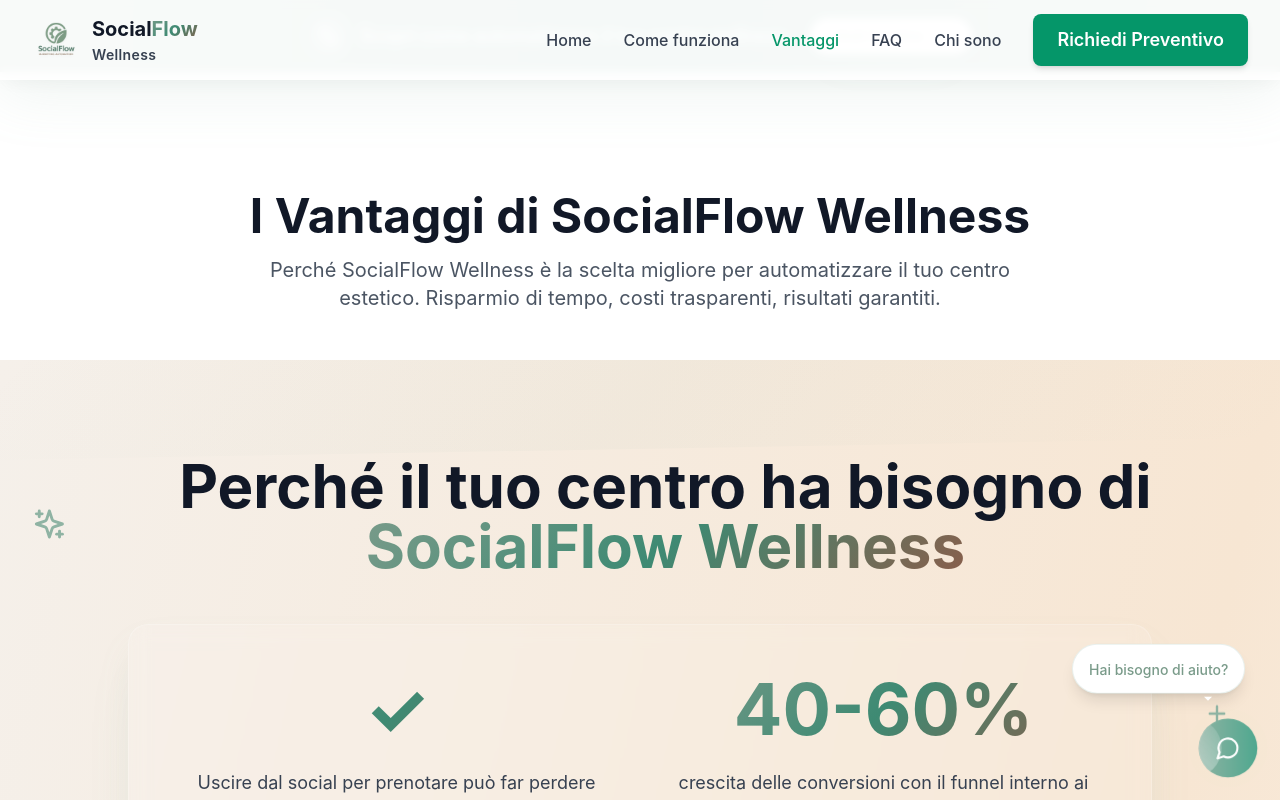
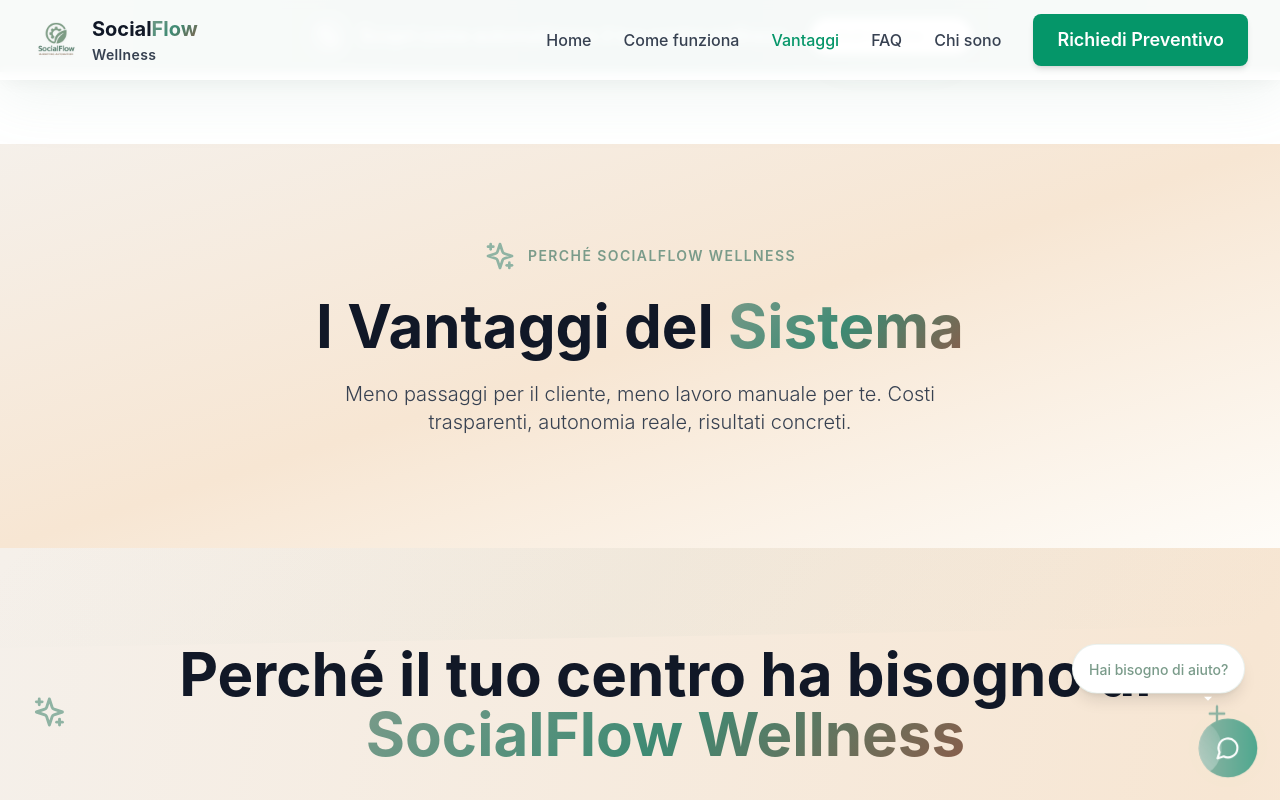
Before and after one commit to ronza99/SocialFlow-Wellness, a React (Vite) app: page /vantaggi in a window 1280 px wide. Shown: the top 800 px of the page. Built offline with nearby package versions, Linux system fonts and the light colour scheme.

Commit message:
Updated Benefits.tsx

```diff
--- a/src/components/Benefits.tsx
+++ b/src/components/Benefits.tsx
@@ -85,9 +85,11 @@ const Benefits = () => {
               </div>
             </div>
           </div>
+        </div>
 
-          {/* Enhanced Comparison */}
-          <div className="wellness-card p-8 sm:p-12 max-w-6xl mx-auto mb-12 sm:mb-16 shadow-organic-lg animate-fade-in-up">
+        {/* BLOCCO 1: Confronto */}
+        <div className="border-t border-sage-green/20 pt-16 sm:pt-20 mb-16 sm:mb-20">
+          <div className="wellness-card p-8 sm:p-12 max-w-6xl mx-auto shadow-organic-lg animate-fade-in-up">
             <h3 className="text-3xl sm:text-4xl font-serif font-bold text-high-contrast mb-8 sm:mb-12">
               SocialFlow vs Gestionali classici
             </h3>
@@ -125,7 +127,10 @@ const Benefits = () => {
             </div>
           </div>
 
-          {/* Enhanced Fear addressing */}
+        </div>
+
+        {/* BLOCCO 2: Tecnologia e onboarding */}
+        <div className="border-t border-sage-green/20 pt-16 sm:pt-20 mb-16 sm:mb-20 bg-cream-white/50 rounded-wellness px-4 sm:px-8 py-12 sm:py-16">
           <div className="glass rounded-wellness p-8 sm:p-12 max-w-5xl mx-auto mb-12 sm:mb-16 shadow-organic animate-fade-in-up">
             <h3 className="text-3xl sm:text-4xl font-serif font-bold text-high-contrast mb-6 sm:mb-8">
               "La tecnologia mi spaventa"
@@ -137,7 +142,7 @@ const Benefits = () => {
           </div>
 
           {/* Supporto tecnologico e formazione */}
-          <div className="wellness-card p-8 sm:p-12 max-w-6xl mx-auto mb-12 sm:mb-16 shadow-organic-lg animate-fade-in-up">
+          <div className="wellness-card p-8 sm:p-12 max-w-6xl mx-auto shadow-organic-lg animate-fade-in-up">
             <div className="text-center mb-8 sm:mb-10">
               <div className="bg-gradient-to-br from-sage-green to-misty-teal w-20 h-20 sm:w-24 sm:h-24 rounded-wellness flex items-center justify-center mx-auto mb-6 sm:mb-8 shadow-organic">
                 <Brain className="w-10 h-10 sm:w-12 sm:h-12 text-white" />
@@ -240,8 +245,16 @@ const Benefits = () => {
               </div>
             </div>
           </div>
-          {/* Enhanced Benefits Grid */}
-          <div className="grid grid-cols-1 md:grid-cols-2 gap-8 sm:gap-12 mb-12 sm:mb-16">
+        </div>
+
+        {/* BLOCCO 3: Funzionalita' chiave */}
+        <div className="border-t border-sage-green/20 pt-16 sm:pt-20 mb-16 sm:mb-20">
+          <div className="text-center mb-12 sm:mb-16">
+            <h2 className="text-2xl sm:text-3xl md:text-4xl font-serif font-bold text-high-contrast animate-fade-in">
+              Funzionalita' che fanno la differenza
+            </h2>
+          </div>
+          <div className="grid grid-cols-1 md:grid-cols-2 gap-8 sm:gap-12">
             {benefits.map((benefit, index) => (
               <div key={index} className="wellness-card p-8 sm:p-10 hover-lift animate-fade-in-up">
                 <div className={`bg-gradient-to-br ${benefit.color} w-16 h-16 sm:w-20 sm:h-20 rounded-wellness flex items-center justify-center mb-6 sm:mb-8 shadow-organic`}>
@@ -256,8 +269,10 @@ const Benefits = () => {
               </div>
             ))}
           </div>
+        </div>
 
-          {/* Gift Card System */}
+        {/* BLOCCO 4: Gift Card */}
+        <div className="border-t border-sage-green/20 pt-16 sm:pt-20 mb-16 sm:mb-20">
           <div className="glass rounded-wellness p-8 sm:p-12 max-w-5xl mx-auto shadow-organic-lg animate-fade-in-up">
             <div className="text-center">
               <div className="bg-gradient-to-br from-mocha-mousse to-mocha-mousse-dark w-20 h-20 sm:w-24 sm:h-24 rounded-wellness flex items-center justify-center mx-auto mb-6 sm:mb-8 shadow-organic">
--- a/src/pages/Vantaggi.tsx
+++ b/src/pages/Vantaggi.tsx
@@ -1,4 +1,5 @@
 import React from 'react';
+import { Sparkles } from 'lucide-react';
 import Benefits from '../components/Benefits';
 import TransparentCosts from '../components/TransparentCosts';
 import SMSvsEmailMarketing from '../components/SMSvsEmailMarketing';
@@ -6,20 +7,29 @@ import SocialProof from '../components/SocialProof';
 
 export default function Vantaggi() {
   return (
-    <div className="py-12">
-      <div className="max-w-7xl mx-auto px-4 sm:px-6 lg:px-8 mb-12">
-        <h1 className="text-4xl md:text-5xl font-bold text-gray-900 text-center mb-4">
-          I Vantaggi di SocialFlow Wellness
-        </h1>
-        <p className="text-xl text-gray-600 text-center max-w-3xl mx-auto">
-          Perché SocialFlow Wellness è la scelta migliore per automatizzare il tuo centro estetico.
-          Risparmio di tempo, costi trasparenti, risultati garantiti.
-        </p>
+    <div>
+      <div className="py-16 sm:py-24 bg-gradient-to-br from-warm-sand via-soft-apricot to-cream-white">
+        <div className="max-w-4xl mx-auto px-4 sm:px-6 lg:px-8 text-center">
+          <div className="flex items-center justify-center gap-3 mb-6">
+            <Sparkles className="w-8 h-8 text-sage-green" />
+            <span className="text-sm font-semibold tracking-widest uppercase text-sage-green-dark">
+              Perché SocialFlow Wellness
+            </span>
+          </div>
+          <h1 className="text-4xl sm:text-5xl md:text-6xl font-serif font-bold text-high-contrast mb-6 leading-tight animate-fade-in">
+            I Vantaggi del{' '}
+            <span className="gradient-text">Sistema</span>
+          </h1>
+          <p className="text-lg sm:text-xl text-readable max-w-2xl mx-auto font-light leading-relaxed animate-fade-in-up">
+            Meno passaggi per il cliente, meno lavoro manuale per te.
+            Costi trasparenti, autonomia reale, risultati concreti.
+          </p>
+        </div>
       </div>
       <Benefits />
+      <SocialProof />
+      <SMSvsEmailMarketing />
       <TransparentCosts />
-      <SMSvsEmailMarketing />
-      <SocialProof />
     </div>
   );
 }
```
